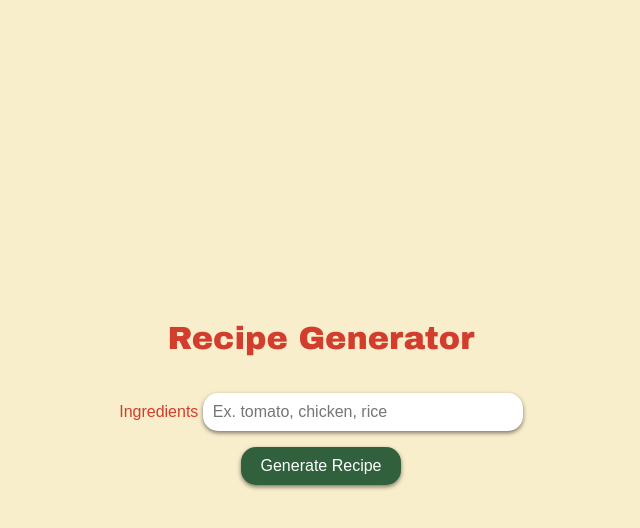
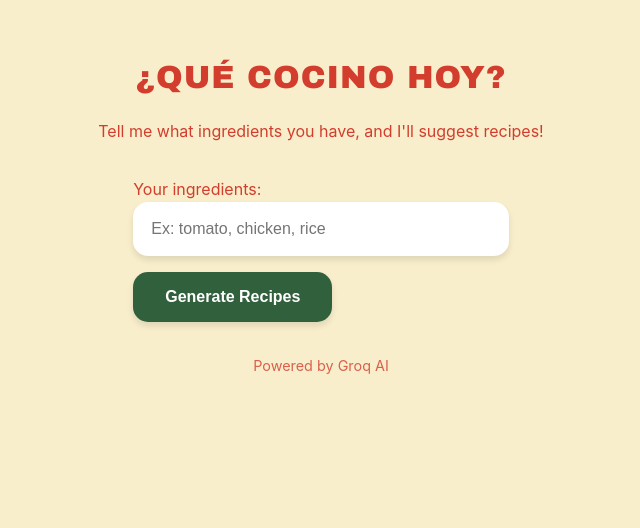
Before and after one commit to alejandro-albiol/QueCocinoHoy, a website: page public/index.html in a window 1280 px wide. Shown: the whole page, without its empty margins (319-959 px from the left). Drawn offline with Linux system fonts and the light colour scheme.

Commit message:
feat: enhance user interface and experience in index and recipes pages; improve error handling in recipe generation

```diff
--- a/public/index.html
+++ b/public/index.html
@@ -1,21 +1,39 @@
 <!DOCTYPE html>
 <html lang="en">
   <head>
-  <meta charset="UTF-8">
-  <meta name="viewport" content="width=device-width, initial-scale=1.0">
-  <link rel="stylesheet" href="styles/index.css">
-  <title>Recipe Generator</title>
+    <meta charset="UTF-8" />
+    <meta name="viewport" content="width=device-width, initial-scale=1.0" />
+    <link rel="stylesheet" href="styles/index.css" />
+    <title>¿Qué cocino hoy?</title>
   </head>
   <body>
-  <h1>Recipe Generator</h1>
+    <div class="container">
+      <header>
+        <h1>¿Qué cocino hoy?</h1>
+        <p class="subtitle">
+          Tell me what ingredients you have, and I'll suggest recipes!
+        </p>
+      </header>
+
+      <main>
         <form action="/generate-recipe" method="post">
-    <p>
-      <label for="ingredients">Ingredients</label>
-      <input name="ingredients" type="text" id="ingredients" placeholder="Ex. tomato, chicken, rice" required />
-    </p>
-    <p>
-      <button type="submit">Generate Recipe</button>
-    </p>
+          <div class="input-group">
+            <label for="ingredients">Your ingredients:</label>
+            <input
+              name="ingredients"
+              type="text"
+              id="ingredients"
+              placeholder="Ex: tomato, chicken, rice"
+              required
+            />
+          </div>
+          <button type="submit">Generate Recipes</button>
         </form>
+      </main>
+
+      <footer>
+        <p>Powered by Groq AI</p>
+      </footer>
+    </div>
   </body>
 </html>
--- a/public/styles/index.css
+++ b/public/styles/index.css
@@ -1,52 +1,124 @@
-body {
-    font-family: Arial, sans-serif;
+/* Modern CSS with variables and enhanced styling */
+:root {
+  --primary-color: #D23D2D;
+  --secondary-color: #31603D;
+  --background-color: #F8EECB;
+  --text-color: #333;
+  --shadow: 0 4px 6px rgba(0, 0, 0, 0.1);
+  --transition: all 0.3s ease;
+  --border-radius: 15px;
+  --container-width: 800px;
+}
+
+* {
   margin: 0;
   padding: 0;
+  box-sizing: border-box;
+}
+
+body {
+  font-family: 'Inter', Arial, sans-serif;
+  margin: 0;
+  padding: 20px;
+  min-height: 100vh;
   display: flex;
   flex-direction: column;
   align-items: center;
-    justify-content: center;
-    min-height: 100vh;
-    text-align: center;
-    background-color: #F8EECB;
-    color: #D23D2D;
+  background-color: var(--background-color);
+  color: var(--primary-color);
+  line-height: 1.6;
 }
 
+.container {
+  width: 100%;
+  max-width: var(--container-width);
+  margin: 0 auto;
+  padding: 2rem;
+  display: flex;
+  flex-direction: column;
+  align-items: center;
+}
 
 header {
-    margin-bottom: 20px;
-    font-size: 20px;
+  text-align: center;
+  margin-bottom: 2rem;
+  width: 100%;
 }
 
-  h1, h2, title{
+main {
+  width: 100%;
+  display: flex;
+  flex-direction: column;
+  align-items: center;
+  gap: 1.5rem;
+}
+
+h1, h2, .title {
   font-family: 'Arial Black', 'Helvetica Neue', sans-serif;
-    color: #D23D2D;
+  color: var(--primary-color);
+  margin-bottom: 1rem;
+  text-transform: uppercase;
+  letter-spacing: 1px;
 }
 
 #ingredients {
-    padding: 10px;
-    width: 300px;
-    font-size: 16px;
-    border: none;
-    border-radius: 15px;
-    background-color: #fff;
-    box-shadow: 0px 2px 4px rgba(0, 0, 0, 0.5);
+  padding: 1rem;
+  width: 100%;
+  max-width: 400px;
+  font-size: 1rem;
+  border: 2px solid transparent;
+  border-radius: var(--border-radius);
+  background-color: white;
+  box-shadow: var(--shadow);
+  transition: var(--transition);
+  margin-bottom: 1rem;
+}
+
+#ingredients:focus {
   outline: none;
+  border-color: var(--secondary-color);
+  box-shadow: 0 0 0 3px rgba(49, 96, 61, 0.2);
 }
 
 button {
-    padding: 10px 20px;
-    background-color: #31603D;
-    border-radius: 15px;
+  padding: 1rem 2rem;
+  background-color: var(--secondary-color);
   color: white;
   border: none;
+  border-radius: var(--border-radius);
   cursor: pointer;
-    font-size: 16px;
-    box-shadow: 0px 2px 4px rgba(0, 0, 0, 0.5);
+  font-size: 1rem;
+  font-weight: bold;
+  box-shadow: var(--shadow);
+  transition: var(--transition);
+
+}
+
+button:hover {
+  transform: translateY(-2px);
+  box-shadow: 0 6px 8px rgba(0, 0, 0, 0.2);
 }
 
 footer {
-    margin-top: 20px;
-    font-size: 14px;
-    color: #D23D2D;
+  margin-top: 2rem;
+  font-size: 0.9rem;
+  color: var(--primary-color);
+  opacity: 0.8;
 }
+
+/* Responsive Design */
+@media (max-width: 768px) {
+  body {
+    padding: 1rem;
+  }
+
+  #ingredients {
+    width: 90%;
+    max-width: none;
+  }
+
+  button {
+    width: 90%;
+    max-width: 400px;
+  }
+}
--- a/public/styles/recipes.css
+++ b/public/styles/recipes.css
@@ -1,81 +1,144 @@
-body {
-  font-family: Arial, sans-serif;
+/* Heredamos las variables del tema principal */
+:root {
+  --primary-color: #D23D2D;
+  --secondary-color: #31603D;
+  --background-color: #F8EECB;
+  --text-color: #333;
+  --shadow: 0 4px 6px rgba(0, 0, 0, 0.1);
+  --transition: all 0.3s ease;
+  --border-radius: 15px;
+  --container-width: 800px;
+}
+
+* {
   margin: 0;
   padding: 0;
+  box-sizing: border-box;
+}
+
+body {
+  font-family: 'Inter', Arial, sans-serif;
+  margin: 0;
+  padding: 20px;
+  min-height: 100vh;
   display: flex;
   flex-direction: column;
   align-items: center;
-  justify-content: center;
-  min-height: 100vh;
-  text-align: left;
-  background-color: #F8EECB;
-  color: #D23D2D;
+  background-color: var(--background-color);
+  color: var(--primary-color);
+  line-height: 1.6;
+}
+
+/* Container styles */
+.container {
+  width: 100%;
+  max-width: var(--container-width);
+  margin: 0 auto;
+  padding: 2rem;
+  display: flex;
+  flex-direction: column;
+  align-items: center;
+}
+
+/* Navigation styles */
+.navigation {
+  width: 100%;
+  margin-bottom: 2rem;
+}
+
+.back-button {
+  color: var(--primary-color);
+  text-decoration: none;
+  font-weight: bold;
+  transition: var(--transition);
+  font-size: 1.1rem;
+}
+
+.back-button:hover {
+  opacity: 0.8;
+}
+
+/* Header styles */
+header {
+  text-align: center;
+  margin-bottom: 3rem;
+  width: 100%;
 }
 
 h1 {
+  font-family: 'Arial Black', 'Helvetica Neue', sans-serif;
+  color: var(--primary-color);
+  margin-bottom: 1rem;
+  text-transform: uppercase;
+  letter-spacing: 1px;
+}
+
+.subtitle {
+  color: var(--text-color);
+  font-size: 1.1rem;
+}
+
+/* Recipes styles */
+#recipes {
+  width: 100%;
+  max-width: 600px;
+}
+
+.recipes-grid {
   display: flex;
   flex-direction: column;
-  align-items: center;
-  justify-content: center;
-  font-size: 50px;
-  font-family: 'Arial Black', 'Helvetica Neue', sans-serif;
-  color: #D23D2D;
-  text-shadow: 2px 2px 2px rgba(0, 0, 0, 0.3);
+  gap: 1.5rem;
+  list-style: none;
+  padding: 0;
 }
 
-h2 {
-  font-size: 25px;
-  font-family: 'Arial Black', 'Helvetica Neue', sans-serif;
-  color: #D23D2D;
+/* Individual recipe styles */
+.recipes-grid li {
+  background-color: white;
+  border-radius: var(--border-radius);
+  box-shadow: var(--shadow);
+  overflow: hidden;
+  transition: var(--transition);
+  padding: 2rem;
+  width: 100%;
 }
 
-p {
-  font-size: 20px;
-  font-family: 'Arial Black', 'Helvetica Neue', sans-serif;
-  color: #6E433D;
+.recipes-grid li:hover {
+  transform: translateY(-2px);
+  box-shadow: 0 6px 8px rgba(0, 0, 0, 0.2);
 }
 
-li {
-  margin-left: 10px;
+.recipes-grid h2 {
+  font-family: 'Arial Black', 'Helvetica Neue', sans-serif;
+  color: var(--primary-color);
+  font-size: 1.25rem;
+  margin-bottom: 1rem;
+  text-transform: uppercase;
+  letter-spacing: 0.5px;
 }
 
+.recipes-grid p {
+  color: var(--text-color);
+  font-size: 1rem;
+  line-height: 1.6;
+}
+
+/* Footer styles */
+footer {
+  margin-top: 2rem;
+  font-size: 0.9rem;
+  color: var(--primary-color);
+  opacity: 0.8;
+  text-align: center;
+}
+
+/* Responsive design */
 @media (max-width: 768px) {
-  body {
-    padding: 10px;
+  .container {
+    padding: 1rem;
   }
 
-  h1 {
-    font-size: 35px;
-    text-align: center;
-  }
-
-  h2 {
-    font-size: 20px;
-  }
-
-  p {
-    font-size: 16px;
-  }
-
-  li {
-    margin-left: 5px;
+  .recipes-grid li {
+    padding: 1.5rem;
   }
 }
-
-@media (max-width: 480px) {
-  h1 {
-    font-size: 28px;
-  }
-
-  h2 {
-    font-size: 18px;
-  }
-
-  p {
-    font-size: 14px;
-  }
-
-  li {
-    margin-left: 0px;
-  }
-}
```
Also changed, not shown: public/recipes.html (+22 -5 lines), src/index.ts (+7 -2 lines). Lines whose indentation alone changed are shown as unchanged.
